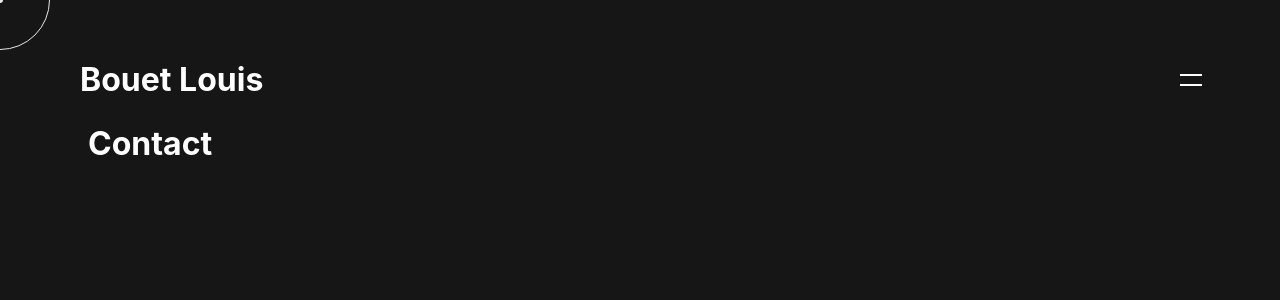
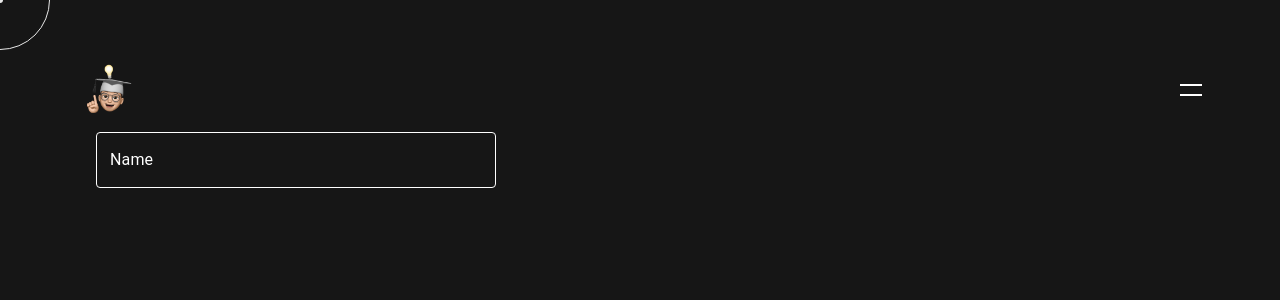
Before and after one commit to 1ouiss/louis-bouet-portfolio, a React (Create React App) app: page /contact in a window 1280 px wide. Shown: the top 300 px of the page. Built offline with nearby package versions, Linux system fonts and the light colour scheme.

Commit message:
change logo in nav and fix textfield color in contact

```diff
--- a/src/App.jsx
+++ b/src/App.jsx
@@ -9,6 +9,18 @@ import Portfolio from './pages/Portfolio';
 //layouts
 import MainLayout from './layouts/MainLayout';
 import { useState } from 'react';
+
+import { createTheme, ThemeProvider } from '@mui/material/styles';
+const theme = createTheme({
+  palette: {
+    primary: {
+      main: '#ffffff',
+    },
+    secondary: {
+      main: '#ffffff',
+    },
+  },
+});
 
 
 function App() {
@@ -33,6 +45,7 @@ function App() {
       }
   ])
   return (
+    <ThemeProvider theme={theme}>
     <BrowserRouter>
       <MainLayout>
         <Routes>
@@ -44,6 +57,7 @@ function App() {
         </Routes>
       </MainLayout>
     </BrowserRouter>
+    </ThemeProvider>
   );
 }
 
--- a/src/components/Nav.jsx
+++ b/src/components/Nav.jsx
@@ -23,9 +23,7 @@ const Nav = () => {
     return (
         <Box component="header">
             <Box component="div" className="header-inner">
-                <h1>
-                    Bouet <span>Louis</span>
-                </h1>
+                <img src="./images/memoji.png" alt="" />
                 <Box id="menu-toggle" component="div" className="menu-toggle cursor-hover-element" onClick={(e) => handleClick(e)} ref={menuToggle}>
                     <Box component="div" className="menu-toggle-inner magnet">
                         <Box id="line-1" component="div" className={isMenuOpen ? "line top-line active" : "line top-line"} ref={line1}></Box>
--- a/src/pages/Contact.jsx
+++ b/src/pages/Contact.jsx
@@ -1,8 +1,38 @@
+import { Box, TextField } from "@mui/material";
+
 const Contact = () => {
     return (
-        <h1>
-            Contact
-        </h1>
+        <Box component="form">
+            <Box component="div">
+                <TextField
+                    id="outlined-basic"
+                    label="Name"
+                    variant="outlined"
+                    color="secondary"
+                    sx={{
+                        width: "100%",
+                        maxWidth: "400px",
+                        m: 1,
+                        color: "white",
+                        "& .MuiOutlinedInput-root": {
+                            color: "white",
+                        },
+                        "& .MuiOutlinedInput-notchedOutline": {
+                            borderColor: "white",
+                        },
+                        "&:hover .MuiOutlinedInput-notchedOutline": {
+                            borderColor: "white",
+                        },
+                        "& .MuiOutlinedInput-root.Mui-focused .MuiOutlinedInput-notchedOutline": {
+                            borderColor: "white",
+                        },
+                        "& .MuiInputLabel-outlined": {
+                            color: "white",
+                        },
+                    }}
+                />
+            </Box>
+        </Box>
     );
 }
 
--- a/src/pages/Home.jsx
+++ b/src/pages/Home.jsx
@@ -1,14 +1,16 @@
-import { Box } from "@mui/material";
+import { Box, Typography } from "@mui/material";
 import Split from "../components/Split";
 
 const Home = () => {
 
     return (
         <Box component="div" className="home">
-            <Box component="div" className="pres">
-                <img src="./images/memoji.png" alt="" />
+            <Box component="div" className="intro">
+                <Typography variant="h1" className="intro__title">
+                    Hello, I'm
+                </Typography>
+                <Split/>
             </Box>
-            <Split/>
         </Box>
      );
 }
--- a/src/styles/components/_nav.scss
+++ b/src/styles/components/_nav.scss
@@ -13,9 +13,11 @@ header{
         align-items: center;
         position: relative;
 
-        h1{
-            color:#fff;
-            mix-blend-mode: exclusion;
+        img{
+            width: 60px;
+            height: 60px;
+            border-radius: 100px;
+            margin-right: 10px;
         }
 
         .menu-toggle{
--- a/src/styles/components/_split.scss
+++ b/src/styles/components/_split.scss
@@ -14,7 +14,7 @@
   position: relative;
   font-size: 7em;
   height: 1em;
-  margin: 40px;
+  margin: 40px 0;
 }
 
 .splitText {
--- a/src/styles/pages/_home.scss
+++ b/src/styles/pages/_home.scss
@@ -1,14 +1,3 @@
-.pres{
-    display: flex;
-    flex-direction: row-reverse;
-    justify-content: space-between;
-    align-items: center;
-    img{
-        width:300px;
-        margin: 20px;
-    }
-    h1{
-        font-size: 6rem;
-        margin: 20px;
-    }
+.intro{
+    margin-top: 200px;
 }
```
Also changed, not shown: src/App.css (deleted, +0 -38 lines).
